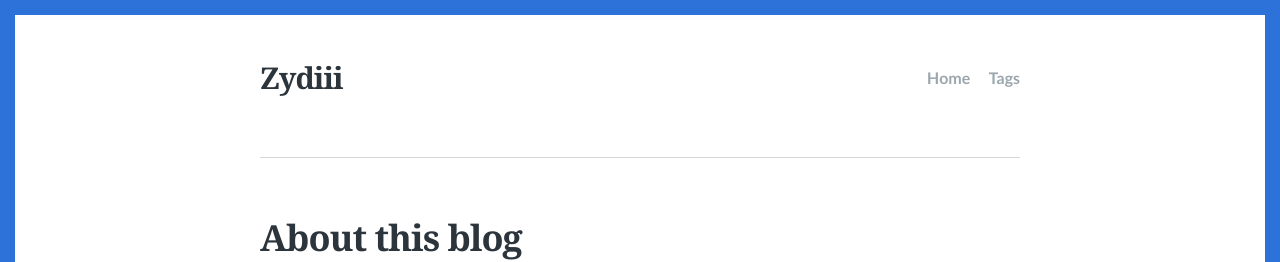
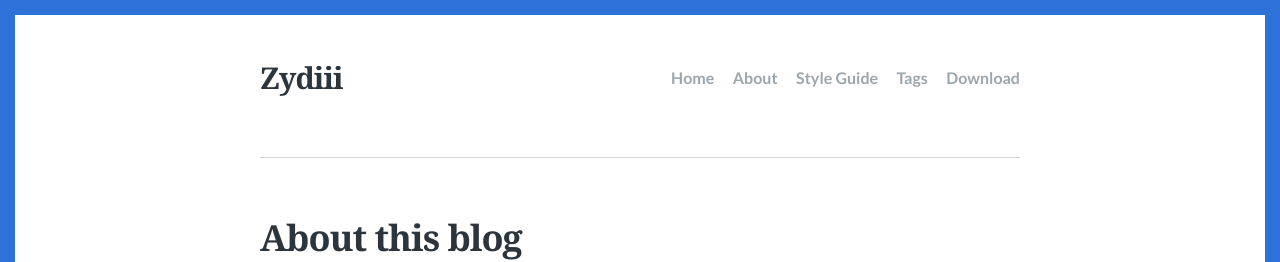
Before and after one commit to Zydiii/Zydiii.github.io, a Jekyll site: the page built from about.md, in a window 1280 px wide. Shown: the top 262 px of the page. Built offline with Jekyll 4.4.1, drawn with Linux system fonts in a browser that asks for light colours; some web fonts are replaced; some of the changed lines change nothing that is shown; grey boxes are pictures that could not be loaded.

Commit message:
change structure

```diff
--- a/_config.yml
+++ b/_config.yml
@@ -30,14 +30,14 @@ google_analytics: ""
 navigation:
   - text: Home
     url: /
-  # - text: About
-  #   url: /about/
-  # - text: Style Guide
-  #   url: /style-guide/
+  - text: About
+    url: /about/
+  - text: Style Guide
+    url: /style-guide/
   - text: Tags
     url: /tags/
-  # - text: Download
-  #   url: https://github.com/JustGoodThemes/Scriptor-Jekyll-Theme
+  - text: Download
+    url: https://github.com/JustGoodThemes/Scriptor-Jekyll-Theme
 
 # The shortname for your Disqus site to enable comments.
 disqus: justgoodthemes
@@ -55,7 +55,7 @@ plugins:
   - jekyll-paginate
 
 # http://jekyllrb.com/docs/pagination/
-paginate: 3
+paginate: 10
 paginate_path: '/page:num/'
 
 
```
